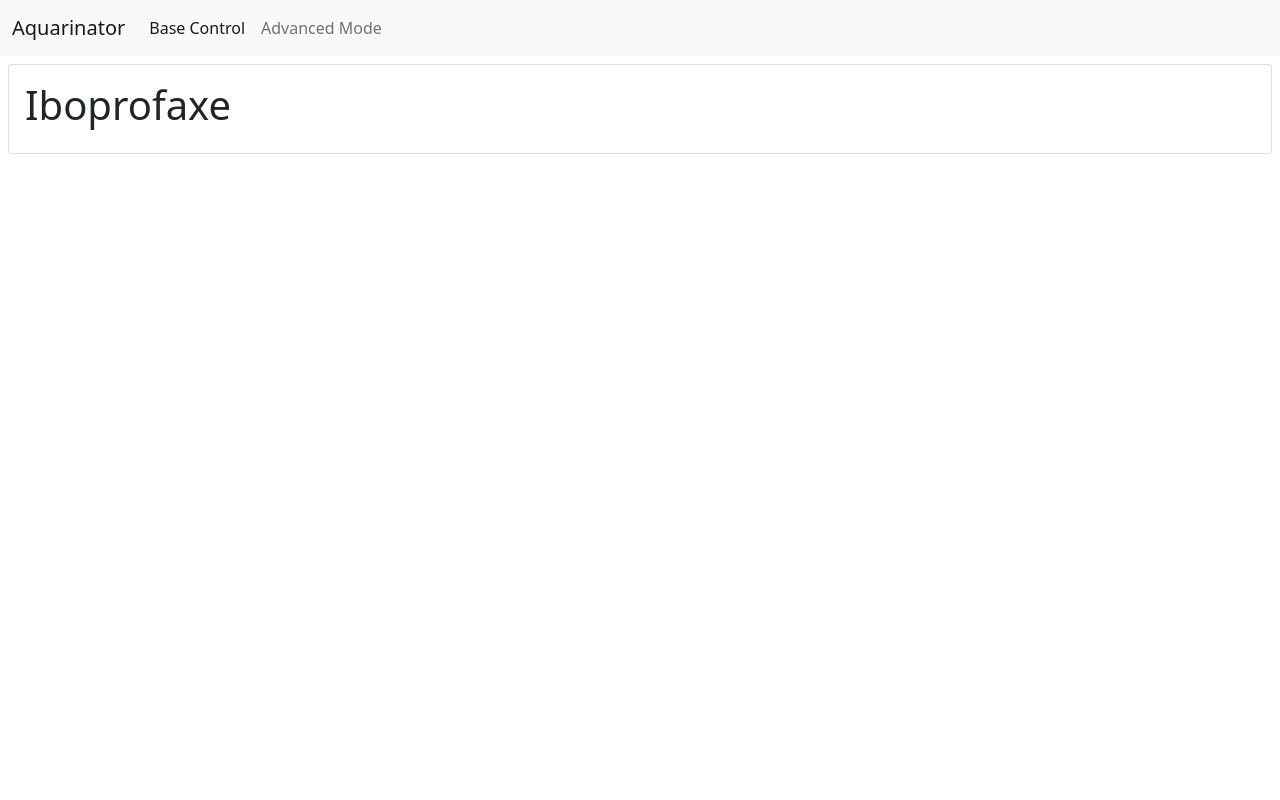
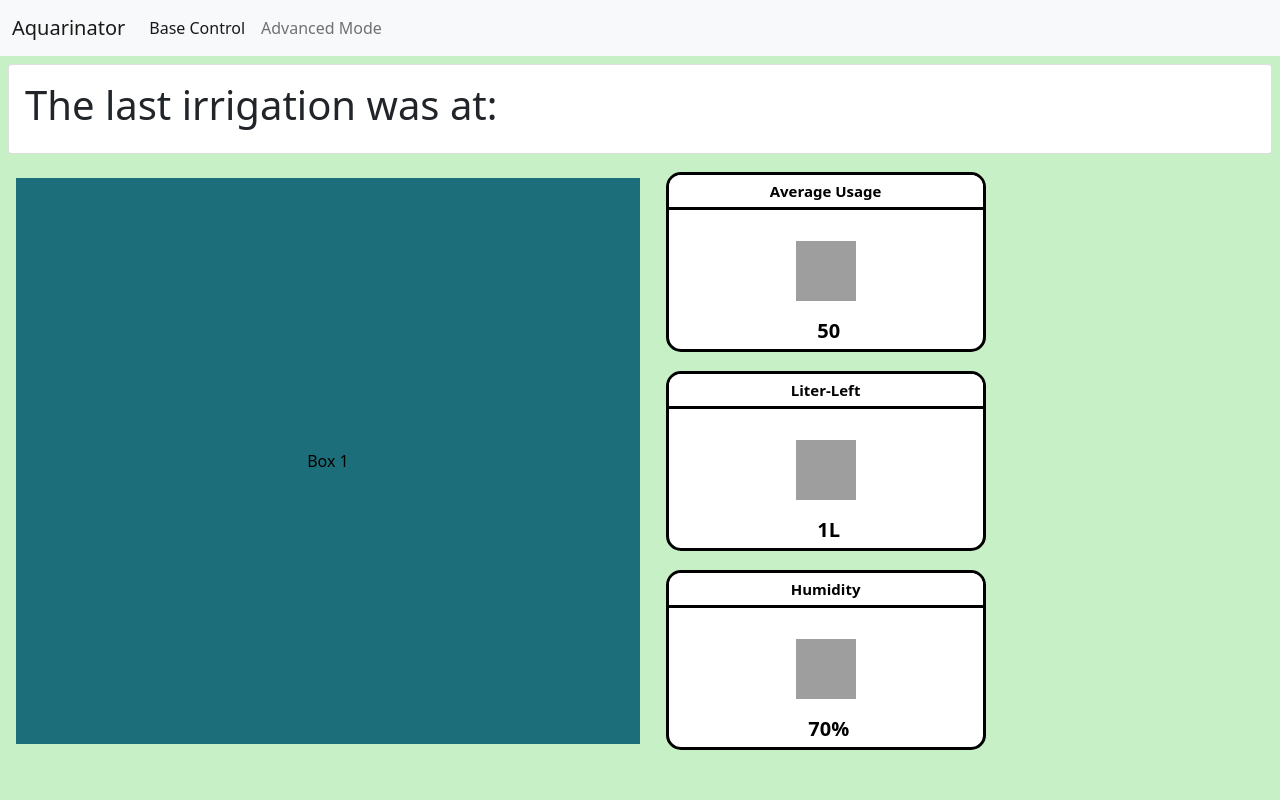
Before and after one commit to andrsdtr/aquarinator, a Flask app: page / in a window 1280 px wide. Run offline with Flask 2, Linux system fonts and the light colour scheme; grey boxes are pictures that could not be loaded.

Commit message:
KPI-Cards

```diff
--- /dev/null
+++ b/app/static/main.css
@@ -0,0 +1,106 @@
+.wrapper {
+    display: flex; /* Magic begins */
+  }
+  .left, .right {
+    flex: 1; /* Distribute width equally */
+  }
+  .right {
+    flex-wrap: wrap; /* Allow multiple lines */
+  }
+  .box {
+    display: flex;
+    align-items: center; /* Center content vertically */
+    justify-content: center; /* Center content horizontally */
+    width: calc(50% - 4px);
+    margin: 1rem;
+    background: rgb(28, 111, 122);
+    color: black;
+  }
+
+.kpi {
+    display: flex;
+    flex-direction: column;
+    align-items: center;
+    height: 180px;
+    width: 320px;
+    margin: 1rem;
+    margin: 1rem;
+    margin-bottom: 0,95rem;
+    padding: 1rem 1.5rem;
+    border: 2px solid black;
+    border-radius: 15px;
+    text-align: center;
+    background-color: whitesmoke;
+  }
+
+.kpi__value {
+    margin-top: 2rem;
+    margin-bottom: .75rem;
+    font-size: 2.5rem;
+    line-height: 1;
+}
+
+.kpi__description {
+    font-size: 1rem;
+    line-height: 1.2;
+  }
+
+.card-main {
+    display: flex;              /* Children use Flexbox */
+    flex-direction: column;     /* Rotate Axis to Vertical */
+    justify-content: center;    /* Group Children in Center */
+    align-items: center;        /* Group Children in Center (+axis) */
+    padding: 15px 0;
+    margin: 1rem;
+    /* Add padding to the top/bottom */
+}
+
+
+
+.cardkpi{
+    height: 180px;
+    width: 320px;               /* Set width of cards */
+    display: flex;                /* Children use Flexbox */
+    flex-direction: column;       /* Rotate Axis */
+    border: 3px solid black;    /* Set up Border */
+    border-radius: 15px;           /* Slightly Curve edges */
+    overflow: hidden;
+    margin: 0.6rem;
+    background-color: white;
+}
+
+.card-headerkpi {
+    color: black;
+    text-align: center;
+    font-size: 15px;
+    font-weight: 600;
+    border-bottom: 3px solid black;
+    background-color: white;
+    padding: 5px 10px;
+}
+
+.card-mainkpi {
+    display: flex;              /* Children use Flexbox */
+    flex-direction: column;     /* Rotate Axis to Vertical */
+    justify-content: center;    /* Group Children in Center */
+    align-items: center;        /* Group Children in Center (on cross axis) */
+    padding: 15px 0;            /* Add padding to the top/bottom */
+}
+
+.material-iconskpi {
+    margin-top: 1rem;
+    height: 60px;
+    width: 60px;
+    font-size: 36px;
+    color: black;
+    margin-bottom: 5px;
+}
+
+.main-descriptionkpi {
+    margin-top: 0.6rem;
+    margin-left: 0.39rem;
+    color: black;
+    font-size: 20px;
+    text-align: center;
+    font-weight: bold;
+}
--- a/app/templates/base.html
+++ b/app/templates/base.html
@@ -9,7 +9,7 @@
     <link href="https://cdn.jsdelivr.net/npm/bootstrap@5.0.1/dist/css/bootstrap.min.css" rel="stylesheet" integrity="sha384-+0n0xVW2eSR5OomGNYDnhzAbDsOXxcvSN1TPprVMTNDbiYZCxYbOOl7+AMvyTG2x" crossorigin="anonymous">
     <link rel="stylesheet" href="{{ url_for('static', filename='css/main.css') }}">
   </head>
-  <body>
+  <body style="background-color: rgba(190, 238, 190, 0.849);">
     <nav class="navbar navbar-expand-lg navbar-light bg-light">
       <div class="container-fluid">
         <a class="navbar-brand" href="/">Aquarinator</a>
@@ -29,6 +29,8 @@
       </div>
     </nav>
 
+    </div>
+
     {% block content %}
 
     {% endblock %}
--- a/app/templates/base_control.html
+++ b/app/templates/base_control.html
@@ -2,8 +2,35 @@
 {% block content %}
 
 <div class="card p-3 m-2">
-    <h1>Iboprofaxe</h1>
+    <h1>The last irrigation was at: </h1>
+</div>
+<link rel="stylesheet" href="{{ url_for('static', filename='/main.css') }}">
+<div class="wrapper">
+    <div class="left box">
+      Box 1
+    </div>
+    <div class="right wrapper">
+    <div class="cardkpi">
+        <div class="card-headerkpi">Average Usage</div>
+        <div class="card-mainkpi">
+          <img src="https://www.fortuna-gronau.de/wp-content/uploads/2017/02/durchschnitt.gif" class="material-iconskpi">
+          <div class="main-descriptionkpi">50</div>
+        </div>
+    </div>
+    <div class="cardkpi">
+        <div class="card-headerkpi">Liter-Left</div>
+        <div class="card-mainkpi">
+            <img src="https://static.vecteezy.com/ti/gratis-vektor/p1/353897-eimer-symbol-kostenlos-vektor.jpg" class="material-iconskpi">
+            <div class="main-descriptionkpi">1L</div>
+        </div>
+    </div>
+    <div class="cardkpi">
+        <div class="card-headerkpi">Humidity</div>
+        <div class="card-mainkpi">
+            <img src="https://cdn-icons-png.flaticon.com/512/63/63123.png" class="material-iconskpi">
+            <div class="main-descriptionkpi">70%</div>
+        </div>
+    </div>
 </div>
 
-
 {% endblock %}
```
Also changed, not shown: app/images/waterdrop.jpg (added), app/static/css/main.css (deleted).
